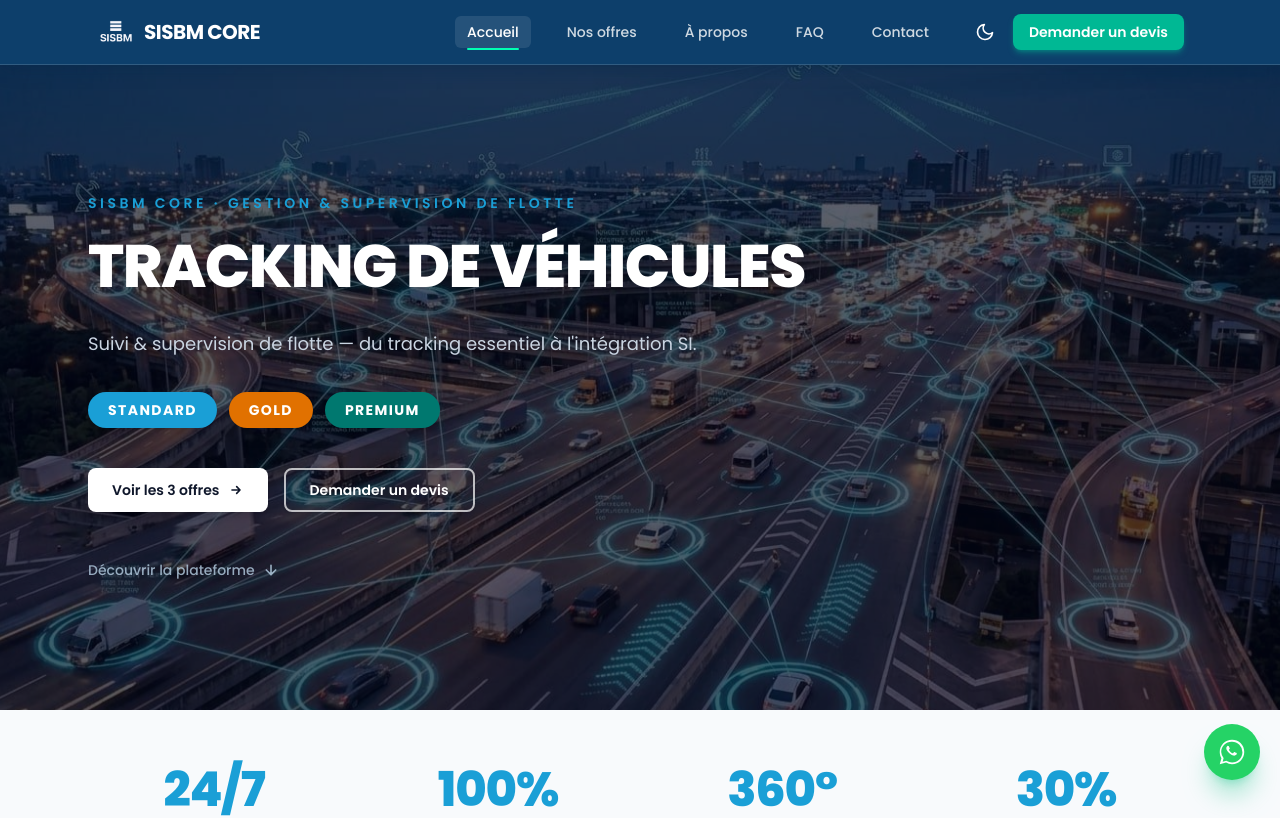
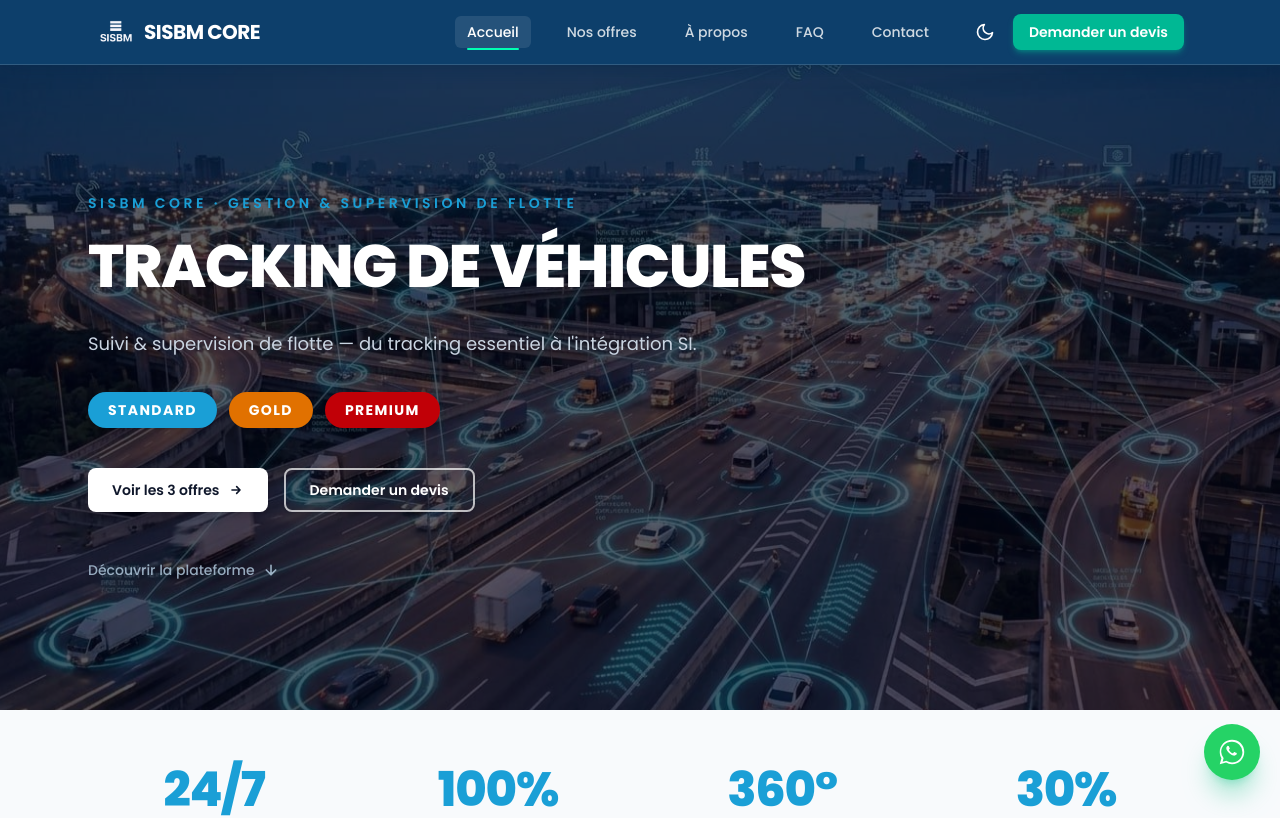
Before and after one commit to Jardel-bot888/site_sisbm_v00, a Next.js app: page / in a window 1280 px wide. Shown: the top 818 px of the page. Built offline with nearby package versions, Linux system fonts and the light colour scheme.

Commit message:
feat(offres): passer l'offre PREMIUM du teal au rouge #c62828

```diff
--- a/src/components/OfferCard.tsx
+++ b/src/components/OfferCard.tsx
@@ -10,7 +10,7 @@ type OfferCardProps = {
 const hoverRings: Record<string, string> = {
   standard: "hover:ring-blue-400/40 hover:shadow-blue-400/30",
   gold: "hover:ring-amber-400/40 hover:shadow-amber-400/30",
-  premium: "hover:ring-teal-400/40 hover:shadow-teal-400/30",
+  premium: "hover:ring-red-400/40 hover:shadow-red-400/30",
 };
 
 export default function OfferCard({ offer, delay = 0 }: OfferCardProps) {
--- a/src/data/site.ts
+++ b/src/data/site.ts
@@ -169,12 +169,12 @@ export const offers: Offer[] = [
     slug: "premium",
     level: "premium",
     theme: {
-      label: "text-teal-700",
-      solid: "bg-teal-700",
-      accentText: "text-teal-700",
-      badge: "bg-teal-100 text-teal-800",
-      button: "bg-teal-700 hover:bg-teal-600",
-      ring: "ring-teal-200",
+      label: "text-red-700",
+      solid: "bg-red-700",
+      accentText: "text-red-700",
+      badge: "bg-red-100 text-red-800",
+      button: "bg-red-700 hover:bg-red-600",
+      ring: "ring-red-200",
     },
     title: "PREMIUM",
     need: "L'intégration au SI",
```
